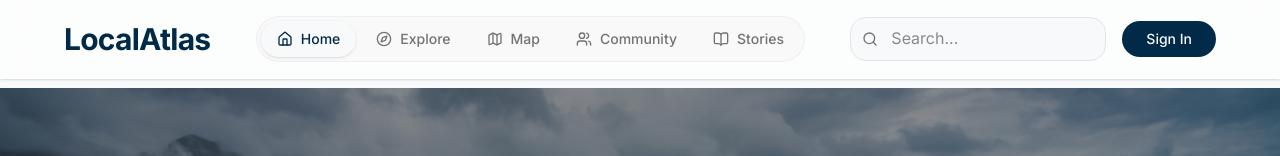
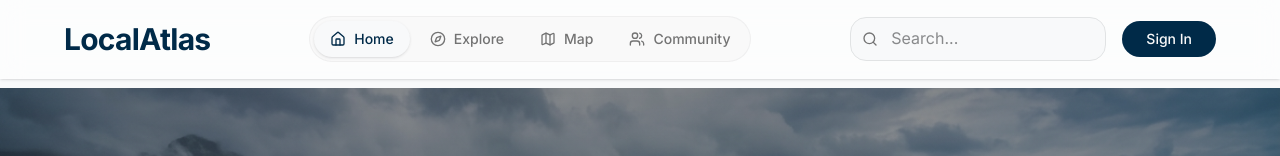
Before and after one commit to SohamSawant21/LocalAtlas, a Next.js app: page / in a window 1280 px wide. Shown: the top 156 px of the page. Built offline with nearby package versions, Linux system fonts and the light colour scheme; no server answers; the database is empty.

Commit message:
Commentout the stories part

```diff
--- a/src/constants/index.ts
+++ b/src/constants/index.ts
@@ -10,7 +10,7 @@ export const NAV_LINKS = [
   { label: 'Explore', href: '/explore', icon: 'explore' },
   { label: 'Map', href: '/map', icon: 'map' },
   { label: 'Community', href: '/community', icon: 'group' },
-  { label: 'Stories', href: '/stories', icon: 'auto_stories' },
+  // { label: 'Stories', href: '/stories', icon: 'auto_stories' },
 ] as const;
 
 export const BOTTOM_NAV_LINKS = [
```
